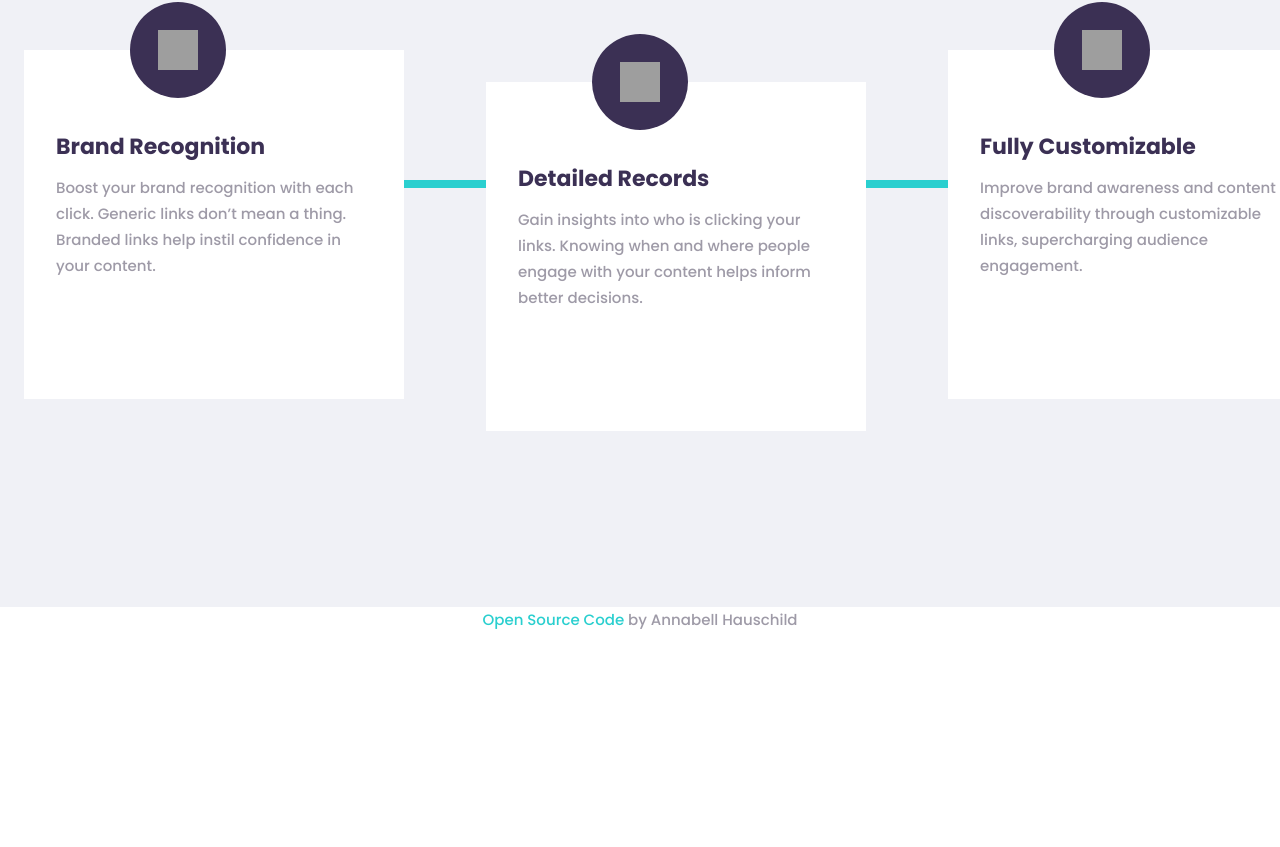
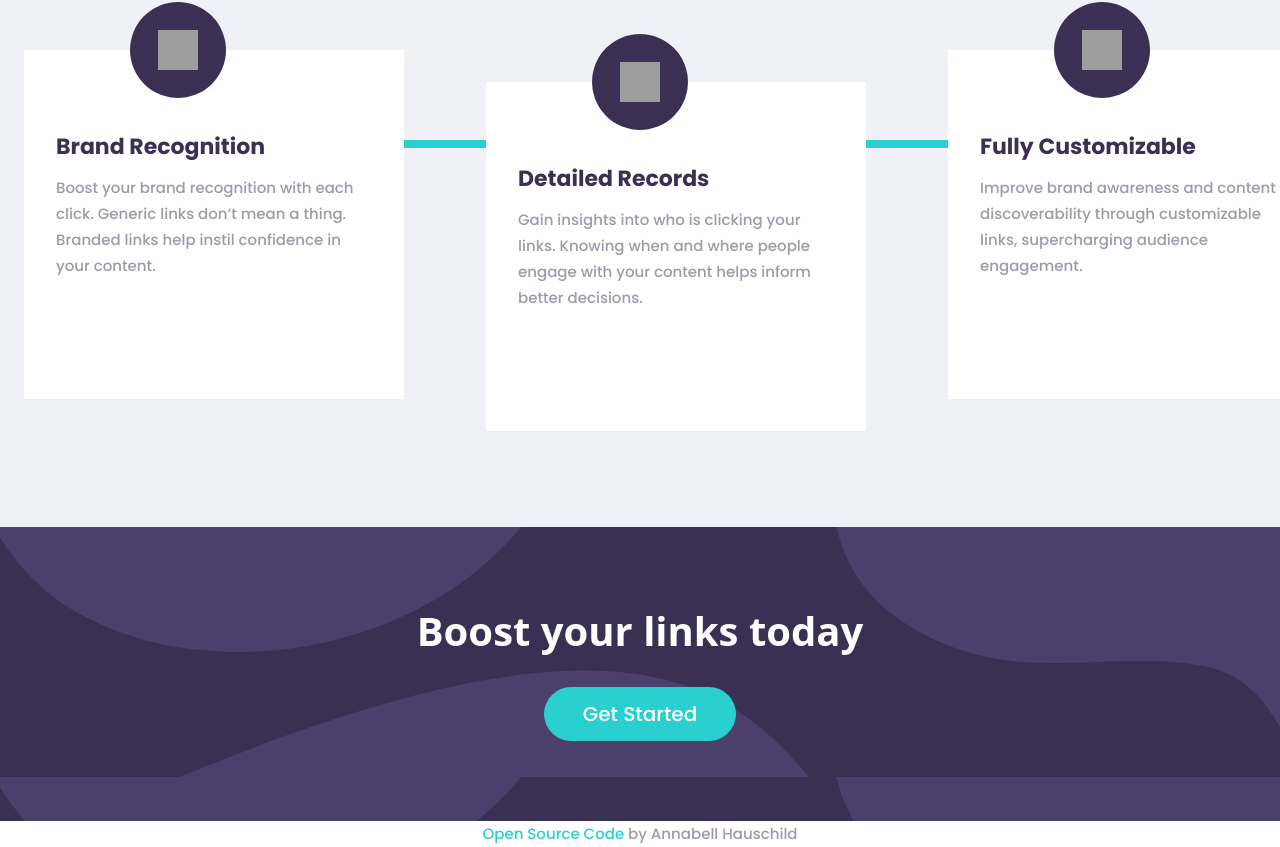
Before and after one commit to Avery-techdev/url-shortener, a Next.js app: page / in a window 1280 px wide. Shown: the part 920-1767 px from the top of the page. Before the commit the page ends 1553 px from the top, so only its background shows below. Built offline with nearby package versions, Linux system fonts and the light colour scheme; grey boxes are pictures that could not be loaded.

Commit message:
added Boost component

```diff
--- /dev/null
+++ b/components/Boost/Boost.tsx
@@ -0,0 +1,15 @@
+import Image from "next/image";
+import { Loader } from "../ImageLoader/Loader";
+
+export default function Boost() {
+  return (
+    <div className=" bg-boost-background py-20 text-center">
+      <h2 className=" text-h2Mobile lg:text-h2 font-bold text-white">
+        Boost your links today
+      </h2>
+      <button className="bg-cyan w-48 py-3 mt-8 rounded-full h3Mobile text-white">
+        Get Started
+      </button>
+    </div>
+  );
+}
--- a/components/Statistics/Statistics.tsx
+++ b/components/Statistics/Statistics.tsx
@@ -5,7 +5,7 @@ import cardData from "./cards";
 
 export default function Statistics() {
   return (
-    <div className="bg-light-gray px-6 py-20 z-0 relative xl:px-40">
+    <div className="bg-light-gray px-6 pt-20 z-0 relative xl:px-40">
       <h2 className="h2Mobile text-center mb-4">Advanced Statistics</h2>
       <h5 className="h5Mobile text-center lg:w-1/3 lg:mx-auto mb-12">
         Track how your links are performing across the web with our advanced
--- a/pages/index.tsx
+++ b/pages/index.tsx
@@ -3,6 +3,7 @@ import Navbar from "../components/Navbar/Navbar";
 import Header from "../components/Header/Header";
 import Shortener from "../components/Shortener/Shortener";
 import Statistics from "../components/Statistics/Statistics";
+import Boost from "../components/Boost/Boost";
 
 export default function Home() {
   return (
@@ -15,6 +16,7 @@ export default function Home() {
       <Header />
       <Shortener />
       <Statistics />
+      <Boost />
       <p className="text-center text-p">
         <a
           className=" text-cyan"
--- a/tailwind.config.js
+++ b/tailwind.config.js
@@ -46,6 +46,7 @@ module.exports = {
       },
       backgroundImage: {
         'shortener-pattern': "url(/svgs/bg-shortener.svg)",
+        'boost-background': "url(/svgs/BoostBackground.svg)"
       },
     },
   },
```
Also changed, not shown: public/svgs/BoostBackground.svg (added).
